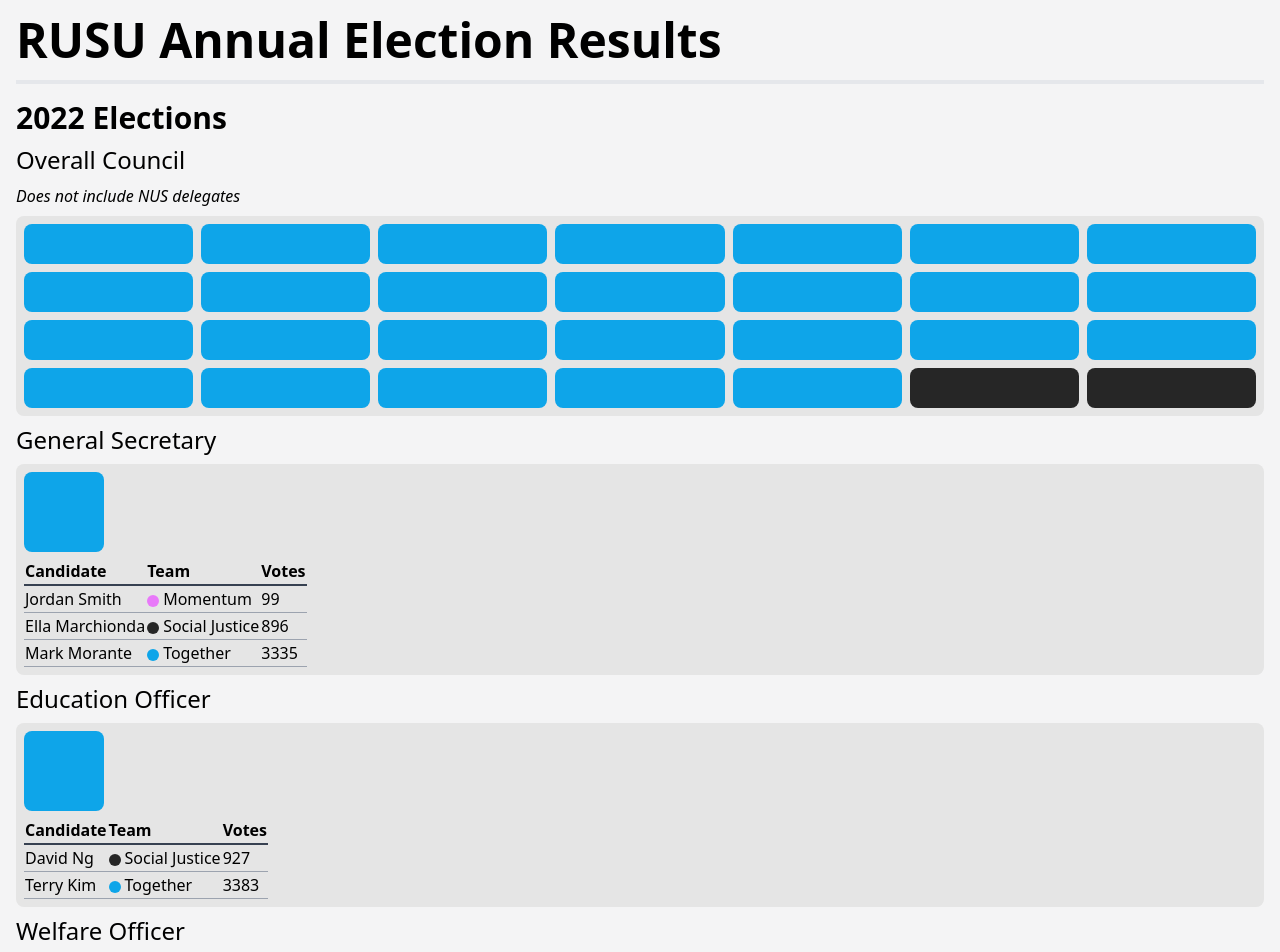
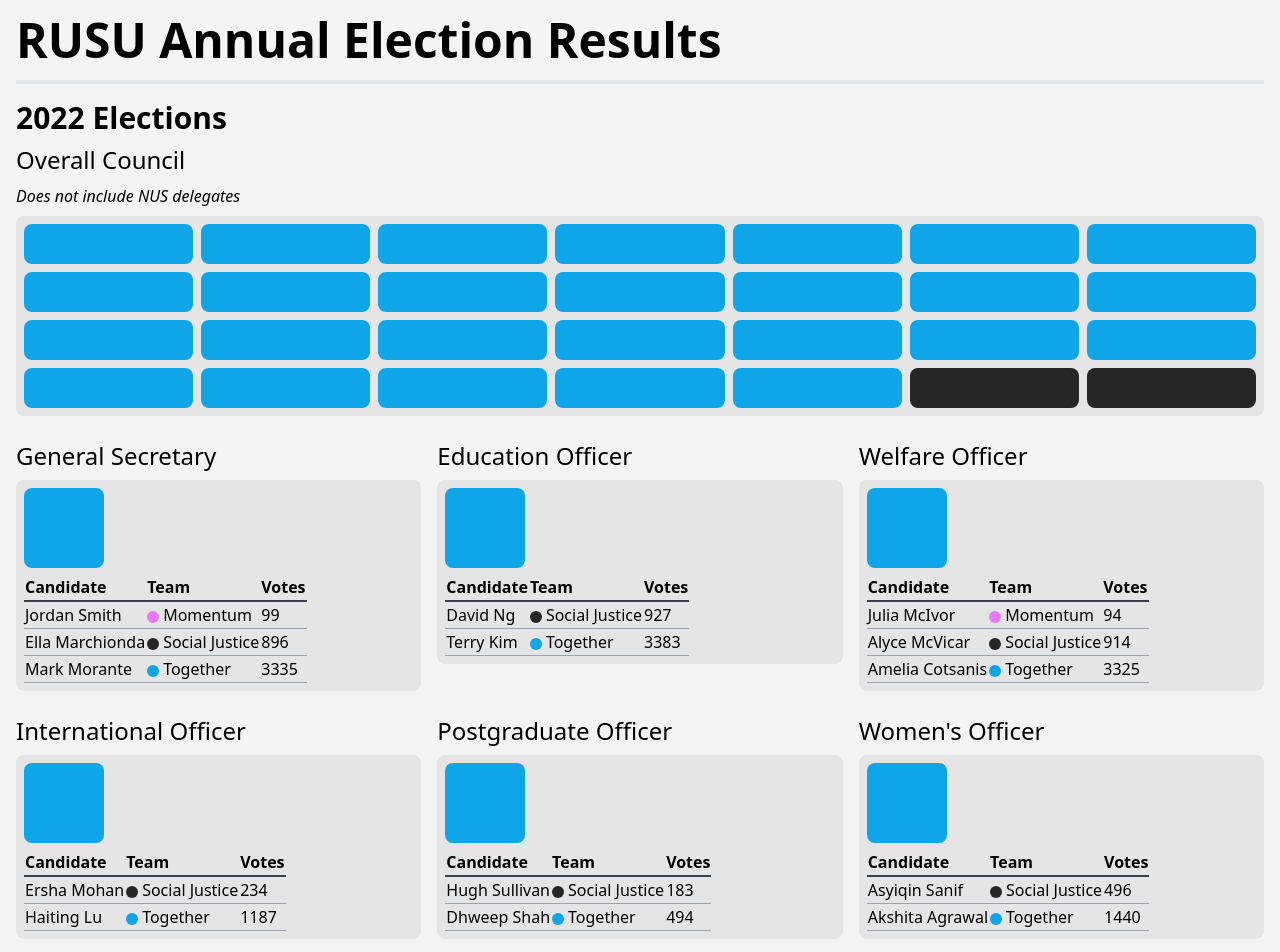
Before and after one commit to dmarmion/rusu-election-results, a React (Vite) app: page / in a window 1280 px wide. Shown: the top 952 px of the page. Built offline with nearby package versions, Linux system fonts and the light colour scheme.

Commit message:
Display council position results in a grid

```diff
--- a/src/App.tsx
+++ b/src/App.tsx
@@ -13,9 +13,12 @@ function App() {
 
       <OverallCouncil teamCounts={results2022.overallCount} />
 
-      {results2022.officers.map((position) => (
-        <CouncilMember positionID={position.position} candidates={position.candidates} />
-      ))}
+      {/* Council position result boxes */}
+      <div className="mb-4 grid grid-cols-1 gap-4 lg:grid-cols-2 xl:grid-cols-3">
+        {results2022.officers.map((position) => (
+          <CouncilMember positionID={position.position} candidates={position.candidates} />
+        ))}
+      </div>
     </div>
   );
 }
--- a/src/components/CouncilMember.tsx
+++ b/src/components/CouncilMember.tsx
@@ -29,7 +29,7 @@ export default function CouncilMember({ positionID, candidates }: CouncilMemberP
   const winner = candidates[winnerIndex];
 
   return (
-    <>
+    <div>
       <h3>{labelForPosition(positionID)}</h3>
       <div className="rounded-lg bg-neutral-200 p-2">
         {/* Candidate square(s) */}
@@ -68,6 +68,6 @@ export default function CouncilMember({ positionID, candidates }: CouncilMemberP
           </tbody>
         </table>
       </div>
-    </>
+    </div>
   );
 }
--- a/src/components/OverallCouncil.tsx
+++ b/src/components/OverallCouncil.tsx
@@ -15,7 +15,7 @@ export default function OverallCouncil({ teamCounts = [] }: OverallCouncilProps)
   });
 
   return (
-    <>
+    <div className="mb-4">
       <h3>Overall Council</h3>
       <p className="mb-2 italic">Does not include NUS delegates</p>
 
@@ -24,6 +24,6 @@ export default function OverallCouncil({ teamCounts = [] }: OverallCouncilProps)
           <div className={`w-fill h-10 rounded-lg ${bgColour}`} key={idx}></div>
         ))}
       </div>
-    </>
+    </div>
   );
 }
```
